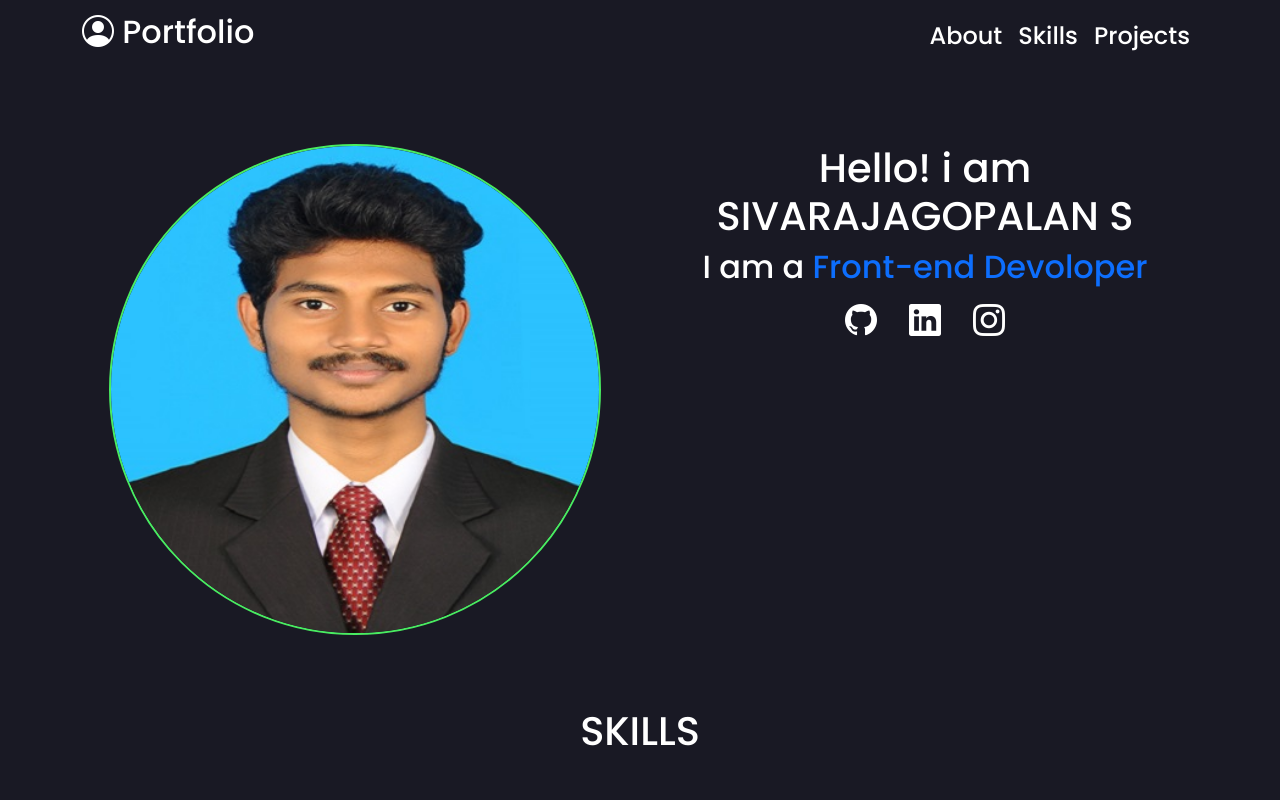
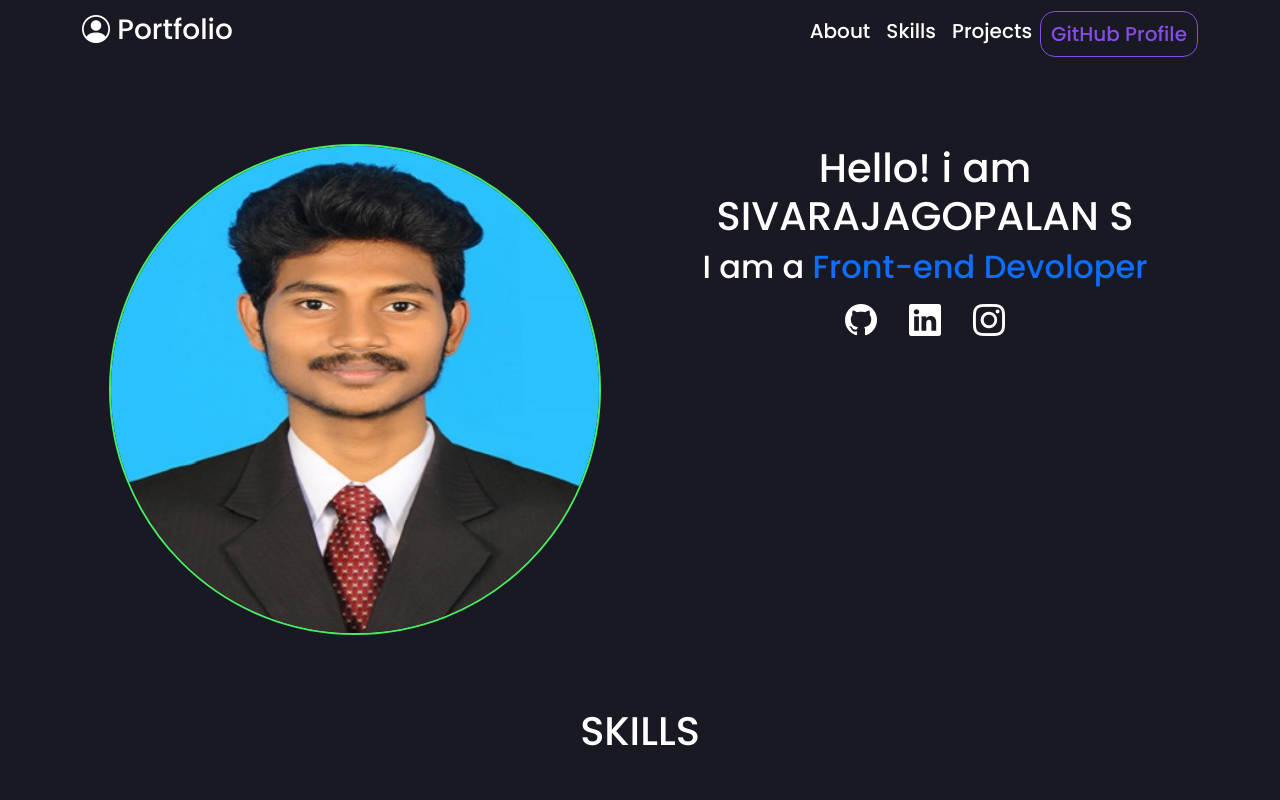
Before and after one commit to sivarajagopalans/My-Portfolio, a React (Create React App) app: page / in a window 1280 px wide. Shown: the top 800 px of the page. Built offline with nearby package versions, Linux system fonts and the light colour scheme.

Commit message:
feat: add github profile in navbar

```diff
--- a/src/components/NavBar.jsx
+++ b/src/components/NavBar.jsx
@@ -7,14 +7,15 @@ function NavBarComponent() {
         <div >
       <Navbar expand="lg" className="fixed-top text-white" style={{background: "rgb(25, 25, 36)"}}>
       <Container className='text-white'>
-        <Navbar.Brand href="#home"><h2 className='text-white'><span><i className="bi bi-person-circle"></i> Portfolio</span></h2></Navbar.Brand>
+        <Navbar.Brand href="#home"><h3 className='text-white'><span><i className="bi bi-person-circle"></i> Portfolio</span></h3></Navbar.Brand>
         <Navbar.Toggle aria-controls="basic-navbar-nav" className='navbar-dark'/>
         <Navbar.Collapse id="basic-navbar-nav" className='justify-content-end'>
-          <Nav className='h4'>
+          <Nav className='h5'>
             <Nav.Link href="#about" className='text-white'>About</Nav.Link>
             <Nav.Link href="#skills" className='text-white'>Skills</Nav.Link>
             <Nav.Link href="#projects" className='text-white'>Projects</Nav.Link>
-            {/* <Nav.Link href="#education" className='text-white'>Education</Nav.Link> */}
+            <Nav.Link href="https://github.com/sivarajagopalans" target='_blank' className=' '
+            style={{border:"1.8px solid rgb(133, 76, 230)", borderRadius:"15px",padding:"10px",paddingTop:"10px",display:"flex", justifyContent:"center", alignItems:"center",flexWrap:"wrap",color: "rgb(133, 76, 230)"}}>GitHub Profile</Nav.Link>
           </Nav>
         </Navbar.Collapse>
       </Container>
```
Also changed, not shown: src/advice app.JPG (added).
